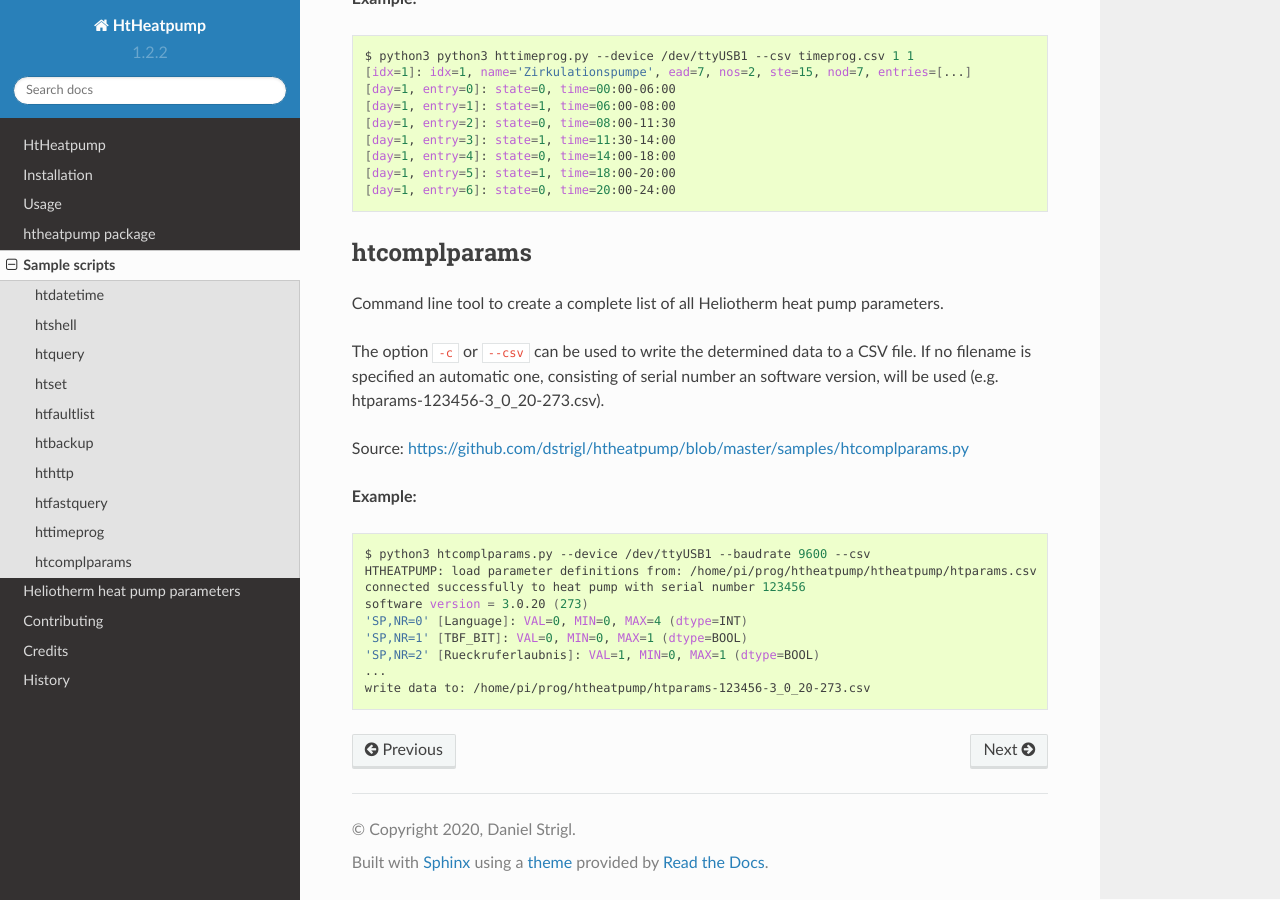
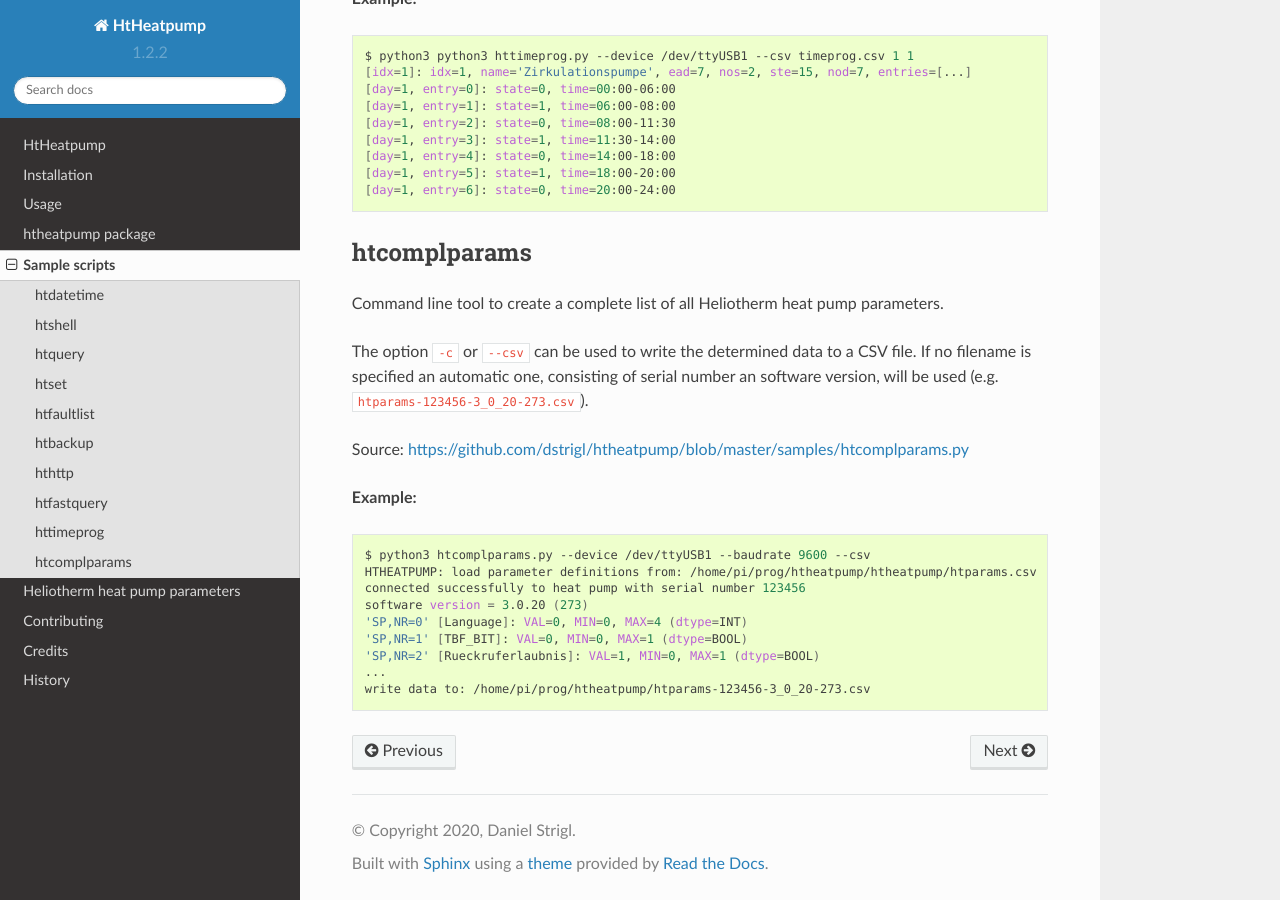
Before and after one commit to dstrigl/htheatpump, a Sphinx documentation site: the page built from docs/htscripts.rst, in a window 1280 px wide and 900 px high, scrolled down 5228 px. Built offline with Sphinx 7.4.7 and the Read the Docs theme 2.0.0, drawn with Linux system fonts in a browser that asks for light colours.

Commit message:
updated doc

```diff
--- a/docs/htscripts.rst
+++ b/docs/htscripts.rst
@@ -270,7 +270,7 @@
 
 The option ``-c`` or ``--csv`` can be used to write the determined data to a CSV file.
 If no filename is specified an automatic one, consisting of serial number an software
-version, will be used (e.g. htparams-123456-3_0_20-273.csv).
+version, will be used (e.g. ``htparams-123456-3_0_20-273.csv``).
 
 Source: https://github.com/dstrigl/htheatpump/blob/master/samples/htcomplparams.py
 
```
